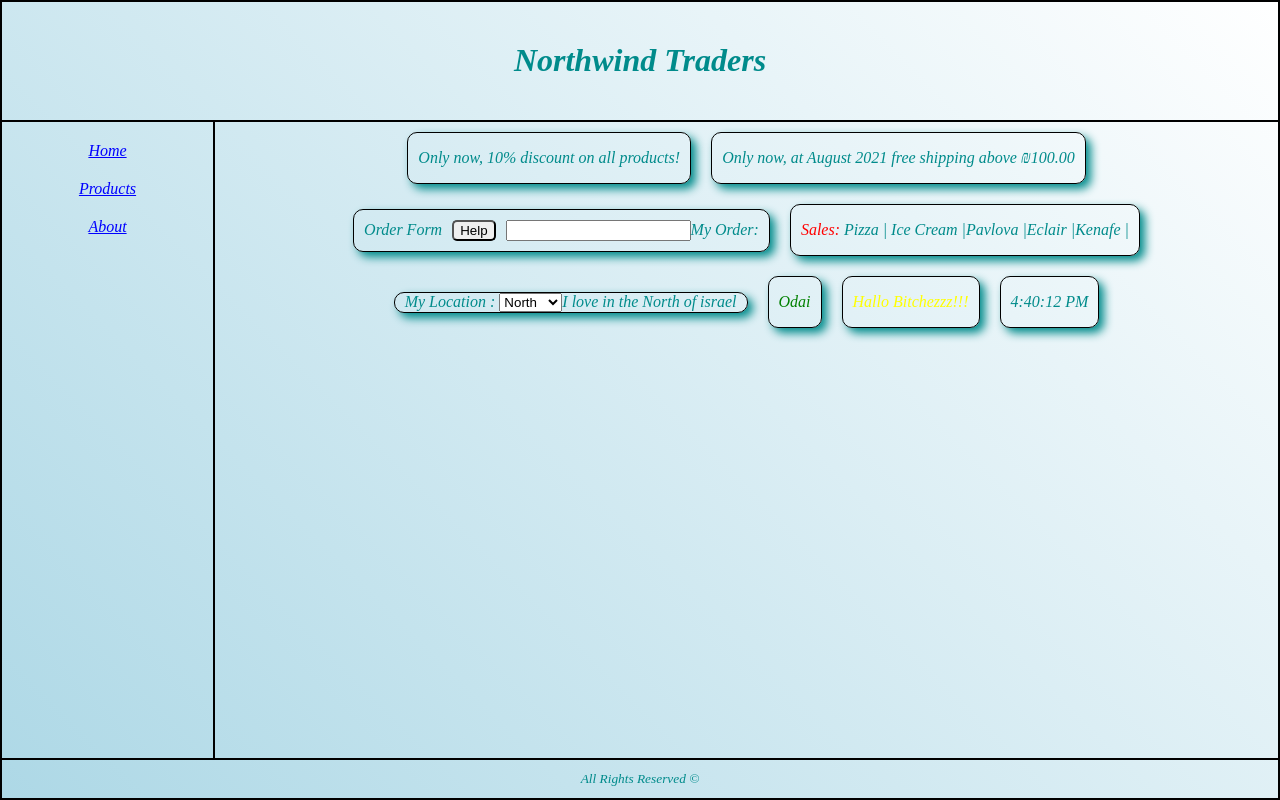
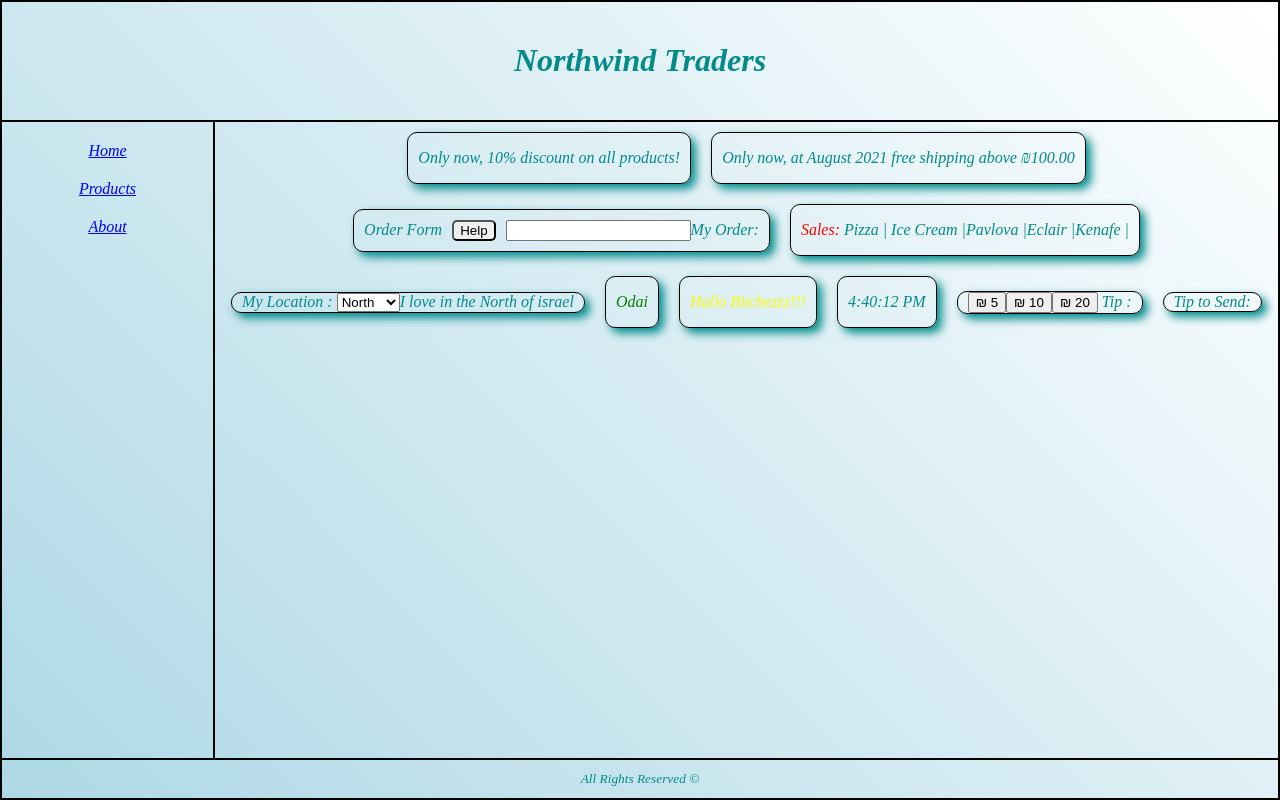
Before and after one commit to odaiwa/Angular-Northwind, an Angular app: page / in a window 1280 px wide. Built offline with nearby package versions, Linux system fonts and the light colour scheme.

Commit message:
raise event in child and catch it in parent

```diff
--- a/src/app/app.module.ts
+++ b/src/app/app.module.ts
@@ -14,6 +14,7 @@
 import { LocationComponent } from './components/home-area/location/location.component';
 import { SloganComponent } from './components/home-area/slogan/slogan.component';
 import { ClockComponent } from './components/home-area/clock/clock.component';
+import { TipComponent } from './components/home-area/tip/tip.component';
 
 @NgModule({
     declarations: [
@@ -28,7 +29,8 @@
         SalesComponent,
         LocationComponent,
         SloganComponent,
-        ClockComponent
+        ClockComponent,
+        TipComponent
     ],
     imports: [
         BrowserModule,
--- a/src/app/components/home-area/home/home.component.html
+++ b/src/app/components/home-area/home/home.component.html
@@ -16,5 +16,10 @@
     <app-slogan slogan="Odai" color="green"></app-slogan>
     <app-slogan slogan="Hallo Bitchezzz!!!" color="yellow"></app-slogan>
 
+    <!-- Lifecycle Hook -->
     <app-clock></app-clock>
+
+    <app-tip (tipSelected)=displayTip($event)></app-tip>
+    <!-- Events From Child -> Parent -->
+    <span class="box">Tip to Send: {{tipValue}} </span>
 </div>
--- a/src/app/components/home-area/home/home.component.ts
+++ b/src/app/components/home-area/home/home.component.ts
@@ -1,4 +1,4 @@
-import { Component, OnInit } from '@angular/core';
+import { Component } from '@angular/core';
 
 // ng g c components/home-area/home
 
@@ -7,12 +7,12 @@
     templateUrl: './home.component.html',
     styleUrls: ['./home.component.css']
 })
-export class HomeComponent implements OnInit {
+export class HomeComponent {
 
+    public tipValue:number;
 
-    constructor() { }
-
-    ngOnInit(): void {
+    public displayTip(value:number):void{
+        this.tipValue = value;
     }
 
 }
--- /dev/null
+++ b/src/app/components/home-area/tip/tip.component.html
@@ -0,0 +1,6 @@
+<div class="box">
+    <button (click)="tip(5)">₪ 5</button>
+    <button (click)="tip(10)">₪ 10</button>
+    <button (click)="tip(20)">₪ 20</button>
+    <span> Tip : {{value}}</span>
+</div>
--- /dev/null
+++ b/src/app/components/home-area/tip/tip.component.ts
@@ -0,0 +1,21 @@
+import { Component, EventEmitter, Output } from '@angular/core';
+
+@Component({
+  selector: 'app-tip',
+  templateUrl: './tip.component.html',
+  styleUrls: ['./tip.component.css']
+})
+export class TipComponent {
+
+  public value: number;
+
+
+  @Output()
+  public tipSelected = new EventEmitter<number>(); //New event created.
+
+  public tip(value: number): void {
+    this.value = value;
+    this.tipSelected.emit(value); // Raising the event
+  }
+
+}
```
Also changed, not shown: src/app/components/home-area/tip/tip.component.css (added).
